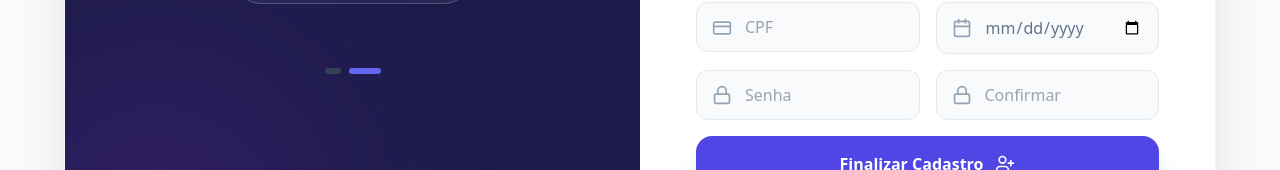
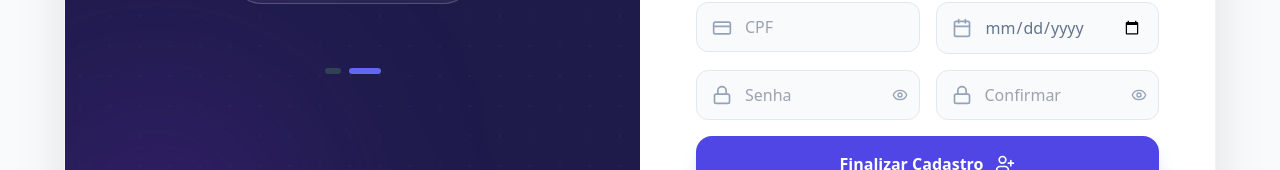
Before and after one commit to ReiArthurjpg/wordpress, a Nuxt app in the folder frontend/: page / in a window 1280 px wide. Both pictures are taken after a click on the button "Criar conta". Shown: the part 475-645 px from the top of the page. Built offline with nearby package versions, Linux system fonts and the light colour scheme.

Commit message:
Visualização de senha

```diff
--- a/frontend/app/pages/index.vue
+++ b/frontend/app/pages/index.vue
@@ -2,12 +2,15 @@
 import { ref, onMounted } from 'vue'
 import {
   User, Mail, Lock, LogIn, UserPlus, ArrowRight, ArrowLeft,
-  Globe, Zap, Camera, Calendar, CreditCard, Loader2
+  Globe, Zap, Camera, Calendar, CreditCard, Loader2, Eye, EyeOff
 } from 'lucide-vue-next'
 
 const isLogin = ref(true)
 const fileInputRef = ref(null)
 const isSubmitting = ref(false)
+const showPassword = ref(false)
+const showRegisterPassword = ref(false)
+const showRegisterConfirmPassword = ref(false)
 
 const loginData = ref({ email: '', password: '' })
 const registerData = ref({
@@ -170,11 +173,18 @@ const handleImageChange = (e) => {
                   <Lock class="absolute left-4 top-1/2 -translate-y-1/2 text-slate-400 w-5 h-5 group-focus-within:text-blue-600 transition-colors" />
                   <input
                     v-model="loginData.password"
-                    type="password"
+                    :type="showPassword ? 'text' : 'password'"
                     required
                     placeholder="••••••••"
-                    class="w-full pl-12 pr-4 py-4 bg-slate-50 border border-slate-200 rounded-2xl focus:ring-4 focus:ring-blue-100 focus:border-blue-500 focus:bg-white outline-none transition-all text-slate-800"
+                    class="w-full pl-12 pr-12 py-4 bg-slate-50 border border-slate-200 rounded-2xl focus:ring-4 focus:ring-blue-100 focus:border-blue-500 focus:bg-white outline-none transition-all text-slate-800"
                   />
+                  <button
+                    type="button"
+                    @click="showPassword = !showPassword"
+                    class="absolute border-none bg-none right-4 top-1/2 -translate-y-1/2 text-slate-400 hover:text-blue-600 transition-colors cursor-pointer"
+                  >
+                    <component :is="showPassword ? EyeOff : Eye" class="w-5 h-5" />
+                  </button>
                 </div>
               </div>
 
@@ -272,24 +282,38 @@ const handleImageChange = (e) => {
                     <Lock class="absolute left-4 top-1/2 -translate-y-1/2 text-slate-400 w-5 h-5" />
                     <input
                       v-model="registerData.password"
-                      type="password"
+                      :type="showRegisterPassword ? 'text' : 'password'"
                       required
                       placeholder="Senha"
-                      class="w-full pl-12 pr-4 py-3 bg-slate-50 border border-slate-200 rounded-xl focus:ring-4 focus:ring-indigo-100 focus:border-indigo-500 outline-none"
+                      class="w-full pl-12 pr-10 py-3 bg-slate-50 border border-slate-200 rounded-xl focus:ring-4 focus:ring-indigo-100 focus:border-indigo-500 outline-none"
                     />
+                    <button
+                      type="button"
+                      @click="showRegisterPassword = !showRegisterPassword"
+                      class="absolute border-none bg-none right-3 top-1/2 -translate-y-1/2 text-slate-400 hover:text-indigo-600 transition-colors cursor-pointer"
+                    >
+                      <component :is="showRegisterPassword ? EyeOff : Eye" class="w-4 h-4" />
+                    </button>
                   </div>
                   <div class="relative group">
                     <Lock class="absolute left-4 top-1/2 -translate-y-1/2 text-slate-400 w-5 h-5" />
                     <input
                       v-model="registerData.confirmPassword"
-                      type="password"
+                      :type="showRegisterConfirmPassword ? 'text' : 'password'"
                       required
                       placeholder="Confirmar"
-                      class="w-full pl-12 pr-4 py-3 bg-slate-50 border rounded-xl focus:ring-4 outline-none transition-all"
+                      class="w-full pl-12 pr-10 py-3 bg-slate-50 border rounded-xl focus:ring-4 outline-none transition-all"
                       :class="registerData.confirmPassword && registerData.password !== registerData.confirmPassword
                         ? 'border-red-300 focus:ring-red-100 focus:border-red-500'
                         : 'border-slate-200 focus:ring-indigo-100 focus:border-indigo-500'"
                     />
+                    <button
+                      type="button"
+                      @click="showRegisterConfirmPassword = !showRegisterConfirmPassword"
+                      class="absolute border-none bg-none right-3 top-1/2 -translate-y-1/2 text-slate-400 hover:text-indigo-600 transition-colors cursor-pointer"
+                    >
+                      <component :is="showRegisterConfirmPassword ? EyeOff : Eye" class="w-4 h-4" />
+                    </button>
                   </div>
                 </div>
               </div>
```
